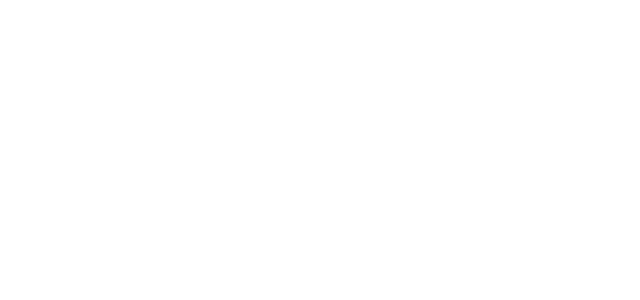
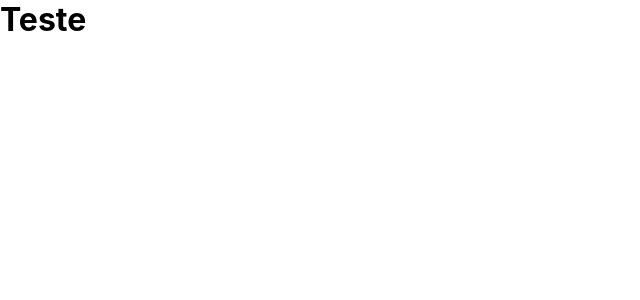
Before and after one commit to toledomg/projeto-hamburgueria-v1, a React (Create React App) app: page / in a window 1280 px wide. Shown: the top 300 px of the page, without its empty margins (0-640 px from the left). Built offline with nearby package versions, Linux system fonts and the light colour scheme.

Commit message:
limpando app react

```diff
--- a/public/index.html
+++ b/public/index.html
@@ -3,7 +3,7 @@
 
 <head>
   <meta charset="utf-8" />
-  <link rel="image/svg" href="%PUBLIC_URL%/favicon.ico" />
+  <link rel="icon" href="%PUBLIC_URL%/favicon.ico" />
   <meta name="viewport" content="width=device-width, initial-scale=1" />
   <meta name="theme-color" content="#000000" />
   <meta name="description" content="Projeto Alexsandro para Kenzie Academy - Hamburgueria-Kenzie" />
--- a/src/App.js
+++ b/src/App.js
@@ -1,7 +1,11 @@
 import "./styles/index.css";
 
 function App() {
-  return <div className="App"></div>;
+  return (
+    <div className="App">
+      <h1>Teste</h1>
+    </div>
+  );
 }
 
 export default App;
```
